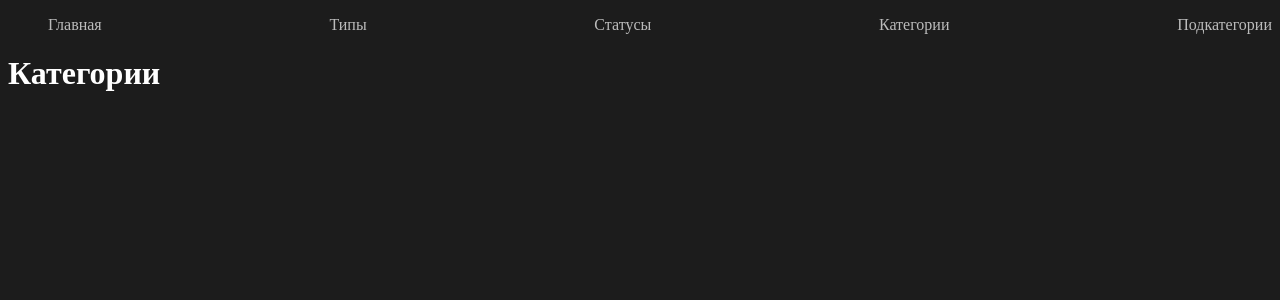
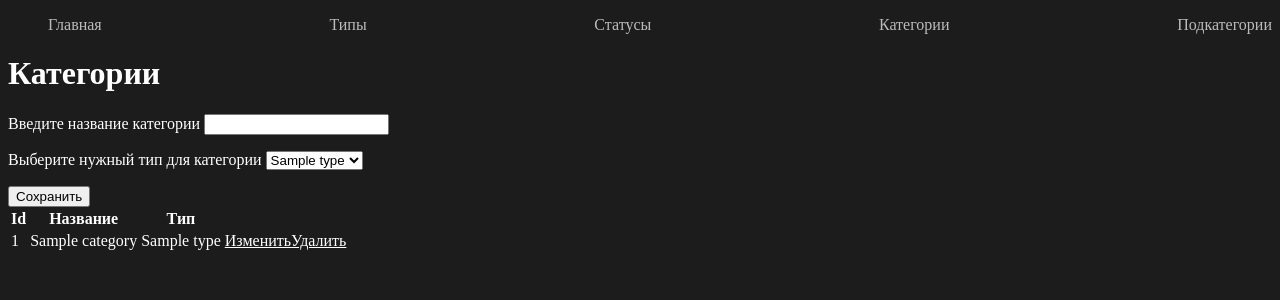
Before and after one commit to rogantan/DDS_django, a Django app: page /categories/ in a window 1280 px wide. Shown: the top 300 px of the page. Run offline with Django 5.2, Linux system fonts and the light colour scheme; tables that the repository leaves empty hold one stand-in row (values such as "Sample post").

Commit message:
crud without dds and subcategory

```diff
--- a/DDS/main/templates/main/categories.html
+++ b/DDS/main/templates/main/categories.html
@@ -2,4 +2,39 @@
 {% block title %}Категории{% endblock %}
 {% block content %}
 <h1>Категории</h1>
+<form method="POST" action="add_category/">
+    {% csrf_token %}
+    <p>
+        <label>Введите название категории</label>
+        <input type="text" name="name">
+    </p>
+    <p>
+        <label>Выберите нужный тип для категории</label>
+        <select name="type">
+            {% for type in types %}
+            <option value="{{ type.id }}">{{ type.name }}</option>
+            {% endfor %}
+        </select>
+    </p>
+  <input type="submit" value="Сохранить">
+</form>
+<table>
+<thead>
+<tr>
+    <th>Id</th>
+    <th>Название</th>
+    <th>Тип</th>
+</tr>
+</thead>
+<tbody>
+{% for category in categories %}
+<tr>
+    <td>{{ forloop.counter }}</td>
+    <td>{{ category.name }}</td>
+    <td>{{ category.type.name }}</td>
+    <td><a href="edit_category/{{ category.id }}">Изменить</a><a href="delete_category/{{ category.id}}">Удалить</a></td>
+</tr>
+{% endfor %}
+</tbody>
+</table>
 {% endblock %}
--- a/DDS/main/templates/main/edit_type.html
+++ b/DDS/main/templates/main/edit_type.html
@@ -6,7 +6,7 @@
   {% csrf_token %}
   <p>
     <label>Введите название типа</label>
-    <input type="text" name="name" value="{{ status.name }}">
+    <input type="text" name="name" value="{{ type.name }}">
   </p>
   <input type="submit" value="Сохранить">
 </form>
--- a/DDS/main/templates/main/types.html
+++ b/DDS/main/templates/main/types.html
@@ -22,7 +22,7 @@
 <tr>
     <td>{{ forloop.counter }}</td>
     <td>{{ type.name }}</td>
-    <td><a href="edit/{{ type.id }}">Изменить</a><a href="delete/{{ type.id}}">Удалить</a></td>
+    <td><a href="edit_type/{{ type.id }}">Изменить</a><a href="delete_type/{{ type.id}}">Удалить</a></td>
 </tr>
 {% endfor %}
 </tbody>
--- a/DDS/main/urls.py
+++ b/DDS/main/urls.py
@@ -11,5 +11,10 @@ urlpatterns = [
     path('statuses/add_status/', views.add_status),
     path('statuses/delete/<int:id>/', views.delete_status),
     path('statuses/edit/<int:id>/', views.edit_status),
-    path('types/add_type/', views.add_type)
+    path('types/add_type/', views.add_type),
+    path('types/edit_type/<int:id>/', views.edit_type),
+    path('types/delete_type/<int:id>/', views.delete_type),
+    path('categories/add_category/', views.add_category),
+    path('categories/edit_category/<int:id>/', views.edit_category),
+    path('categories/delete_category/<int:id>', views.delete_category)
 ]
--- a/DDS/main/views.py
+++ b/DDS/main/views.py
@@ -4,19 +4,47 @@ from .models import Status, Subcategory, Category, DDS, Type
 
 
 def index(request):
-    return render(request, 'main/index.html')
+    ddes = DDS.objects.all()
+    return render(request, 'main/index.html', {"ddes": ddes})
 
 
 def categories(request):
-    return render(request, 'main/categories.html')
+    categories = Category.objects.all()
+    types = Type.objects.all()
+    return render(request, 'main/categories.html', {"categories": categories, "types": types})
 
 
 def add_category(request):
-    pass
+    if request.method == "POST":
+        category = Category()
+        category.name = request.POST.get("name")
+        category.type_id = request.POST.get("type")
+        category.save()
+    return HttpResponseRedirect("/categories")
 
 
-def edit_category(request):
-    pass
+def edit_category(request, id):
+    try:
+        category = Category.objects.get(id=id)
+        if request.method == "POST":
+            category.name = request.POST.get("name")
+            category.type_id = request.POST.get("type")
+            category.save()
+            return HttpResponseRedirect("/categories")
+        else:
+            types = Type.objects.all()
+            return render(request, 'main/edit_category.html', {"types": types, "category": category})
+    except Category.DoesNotExist:
+        return HttpResponseNotFound("<h2>Категория не найдена</h2>")
+
+
+def delete_category(request, id):
+    try:
+        category = Category.objects.get(id=id)
+        category.delete()
+        return HttpResponseRedirect("/categories")
+    except Category.DoesNotExist:
+        return HttpResponseNotFound("<h2>Категория не найдена</h2>")
 
 
 def statuses(request):
@@ -87,9 +115,23 @@ def add_type(request):
     return HttpResponseRedirect("/types")
 
 
-def edit_type(request):
-    pass
+def edit_type(request, id):
+    try:
+        type = Type.objects.get(id=id)
+        if request.method == "POST":
+            type.name = request.POST.get("name")
+            type.save()
+            return HttpResponseRedirect("/types")
+        else:
+            return render(request, 'main/edit_type.html', {"type": type})
+    except Type.DoesNotExist:
+        return HttpResponseNotFound("<h2>Тип не найден</h2>")
 
 
-def delete_type(request):
-    pass
+def delete_type(request, id):
+    try:
+        type = Type.objects.get(id=id)
+        type.delete()
+        return HttpResponseRedirect("/types")
+    except Type.DoesNotExist:
+        return HttpResponseNotFound("<h2>Тип не найден</h2>")
```
Also changed, not shown: DDS/main/templates/main/edit_category.html (added, +25 -0 lines).
